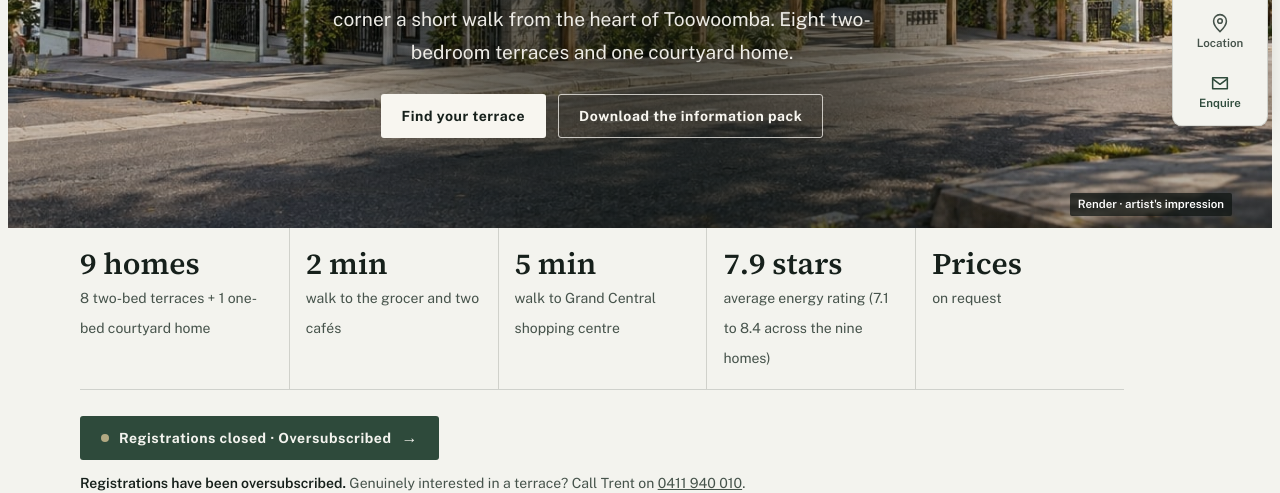
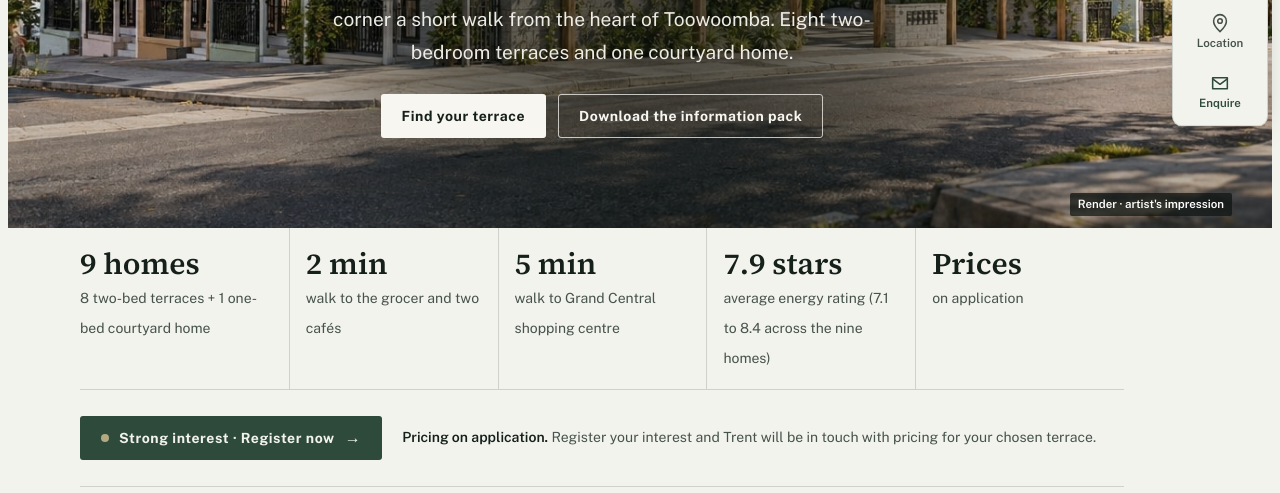
Before and after one commit to Carters-Group/royalterraces, a plain HTML site: page index.html in a window 1280 px wide. Shown: the part 460-953 px from the top of the page. Drawn offline with nearby package versions, Linux system fonts and the light colour scheme; a script that the page names is missing.

Commit message:
Reopen registrations: strong interest, pricing on application, new budget ranges (v57)
Co-Authored-By: Claude Opus 5.5 <noreply@anthropic.com>

```diff
--- a/index.html
+++ b/index.html
@@ -399,10 +399,10 @@ fbq('init','1773499650587910');fbq('track','PageView');
     <div role="listitem"><b>2 min</b><span>walk to the grocer and two cafés</span></div>
     <div role="listitem"><b>5 min</b><span>walk to Grand Central shopping centre</span></div>
     <div role="listitem"><b>7.9 stars</b><span>average energy rating (7.1 to 8.4 across the nine homes)</span></div>
-    <div role="listitem"><b>Prices</b><span>on request</span></div>
+    <div role="listitem"><b>Prices</b><span>on application</span></div>
   </div>
-  <!-- CLOSED (v54, Trent 17 Nov 2026: registrations closed, oversubscribed). URGENCY button (v52 restyle: site button style, left, with note; v51, Trent 5 Nov 2026: below the stats row; was in the hero in v50). Goes to the Register section -->
-  <div class="urgent-row"><a class="btn btn-dark urgent-btn" href="#register"><span class="dot" aria-hidden="true"></span>Registrations closed · Oversubscribed<span class="arr" aria-hidden="true">→</span></a><span class="note"><b>Registrations have been oversubscribed.</b> Genuinely interested in a terrace? Call Trent on <a href="tel:+61411940010">0411&nbsp;940&nbsp;010</a>.</span></div>
+  <!-- REOPENED (v57, Trent 23 Nov 2026: registrations open again, pricing on application). URGENCY button (v52 restyle: site button style, left, with note; v51, Trent 5 Nov 2026: below the stats row; was in the hero in v50). Goes to the Register section -->
+  <div class="urgent-row"><a class="btn btn-dark urgent-btn" href="#register"><span class="dot" aria-hidden="true"></span>Strong interest · Register now<span class="arr" aria-hidden="true">→</span></a><span class="note"><b>Pricing on application.</b> Register your interest and Trent will be in touch with pricing for your chosen terrace.</span></div>
 </div>
 
 <!-- Vision -->
@@ -593,13 +593,13 @@ fbq('init','1773499650587910');fbq('track','PageView');
 <!-- Register -->
 <section class="sec reg" id="register" aria-labelledby="h-r">
   <div class="wrap grid">
-    <!-- CLOSED (v54, Trent 17 Nov 2026). URGENCY (v49 layout; v48, Trent 5 Nov 2026) -->
+    <!-- REOPENED (v57, Trent 23 Nov 2026). URGENCY (v49 layout; v48, Trent 5 Nov 2026) -->
     <div class="urgent">
       <div class="t">
-        <p class="eyebrow">Registrations closed</p>
-        <h2 id="h-r">Registrations have been oversubscribed.</h2>
+        <p class="eyebrow">Strong interest · register now</p>
+        <h2 id="h-r">Strong interest in these terraces.<br> Pricing on application.</h2>
       </div>
-      <p>Thank you for the strong interest in these terraces. Registrations are now closed. If you are genuinely interested in a terrace, please call Trent on <a href="tel:+61411940010"><b>0411&nbsp;940&nbsp;010</b></a>.</p>
+      <p>We are experiencing a lot of interest in these terraces. Pricing is available on application: register below and Trent will be in touch with pricing for your chosen terrace, or call him on <a href="tel:+61411940010"><b>0411&nbsp;940&nbsp;010</b></a>.</p>
     </div>
     <div class="head" style="margin:0">
       <h3 style="font-size:clamp(21px,2vw,25px);margin:0 0 8px">Download an information pack</h3>
@@ -614,7 +614,7 @@ fbq('init','1773499650587910');fbq('track','PageView');
       <label>Phone<input id="f-phone" type="tel" autocomplete="off" required></label>
       <label class="full">Home of interest<select id="f-terrace" required><option value="" selected disabled>Choose a home</option><option>Any home</option></select></label>
       <label class="full">I am<select id="f-type" required><option value="" selected disabled>Choose one</option><option>Buying to live in</option><option>Investing</option><option>Downsizing</option><option>Just browsing</option></select></label>
-      <label class="full">Budget<select id="f-budget" required><option value="" selected disabled>Choose a range</option><option>$900k to $1m</option><option>$1m to $1.2m</option><option>$1.2m and above</option></select></label>
+      <label class="full">Budget<select id="f-budget" required><option value="" selected disabled>Choose a range</option><option>$1m to $1.1m</option><option>$1.1m to $1.2m</option><option>$1.2m and above</option></select></label>
       <label class="full">Finance approved, or funds to complete?<select id="f-finance" required><option value="" selected disabled>Choose one</option><option>Yes, finance approved</option><option>Yes, sufficient funds to complete</option><option>Not yet</option></select></label>
       <label class="full check"><input id="f-updates" type="checkbox"><span>Keep me updated about future TN Macartney Projects developments (optional; unsubscribe at any time).</span></label>
       <p class="full privacy">TN Macartney Projects Pty Ltd collects your details to send the pack you asked for and contact you about 6 Royal Street. We keep them in our enquiries register and share them only as our <a href="privacy.html">privacy policy</a> describes. It also explains how to see or correct your details and how to complain.</p>
@@ -758,7 +758,7 @@ function pick(n,fill=true){
       <dt>Car space</dt><dd>1 × 2.5 × 5.4 m</dd>
       <dt>Energy rating</dt><dd>${u.star.toFixed(1)} ★</dd>
       <dt>Status</dt><dd>${u.uc?"Under contract":"Available"}</dd>
-      <dt>Price</dt><dd>${u.uc?"–":"On request"}</dd>
+      <dt>Price</dt><dd>${u.uc?"–":"On application"}</dd>
     </dl>
     <div class="ctas"><a class="btn btn-dark" href="#plans">Floor plan</a><a class="btn btn-outline" href="#register" data-pack="${u.n}">${u.uc?"Ask about similar homes":"Download this home's pack"}</a></div>`;
 }
@@ -881,7 +881,7 @@ if("IntersectionObserver" in window){
   ["vision","gallery","homes","plans","location","register","notices"].map(id=>document.getElementById(id)).filter(Boolean).forEach(el=>io.observe(el));
 }
 // CLOSED (v55, Trent 17 Nov 2026): the form still sends the enquiry to Trent; once it has gone, deliverPack shows the closed popup instead of downloading a pack.
-const REG_CLOSED=true;
+const REG_CLOSED=false;   // v57 (Trent 23 Nov 2026): reopened; set true to close again
 $("#closed-x").addEventListener("click",()=>$("#closed-dlg").close());
 $("#closed-dlg").addEventListener("click",e=>{if(e.target.id==="closed-dlg")$("#closed-dlg").close()});
 const FORM="https://formspree.io/f/xbgdeqdr";
```
